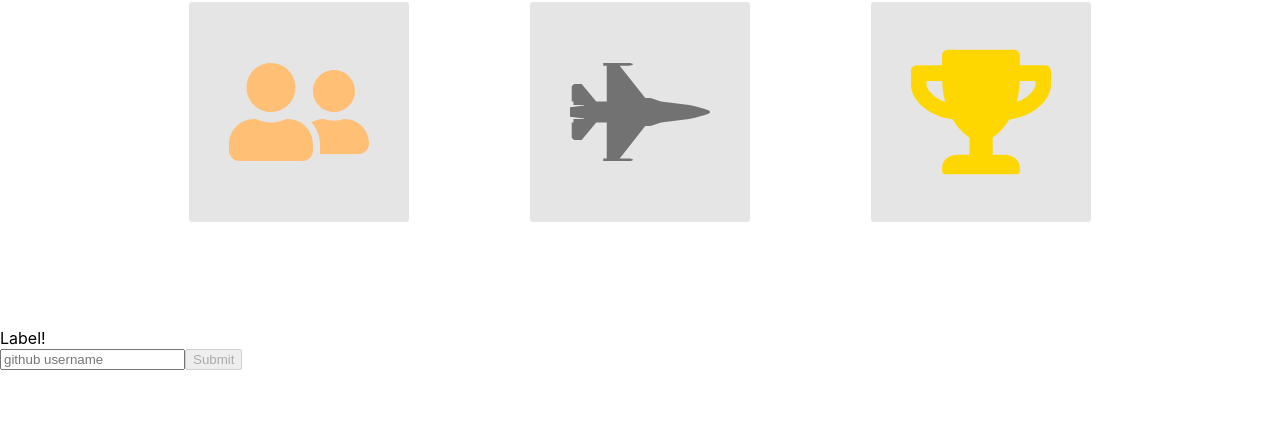
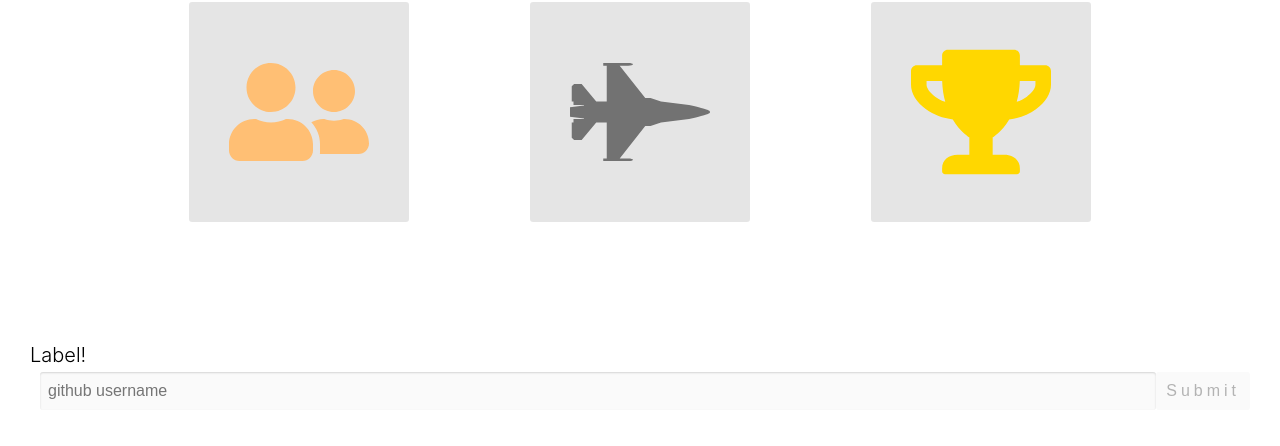
Before and after one commit to alexfuoc/github-battle, a React app: page / in a window 1280 px wide. Shown: the part 214-660 px from the top of the page. Built offline with nearby package versions, Linux system fonts and the light colour scheme.

Commit message:
Player Input updated

```diff
--- a/app/components/Battle.js
+++ b/app/components/Battle.js
@@ -37,19 +37,22 @@ class PlayerInput extends React.Component {
       this.handleSubmit = this.handleSubmit.bind(this)
       this.handleChange = this.handleChange.bind(this)
    }
+
    handleSubmit(event){
       event.preventDefault()
 
       this.props.onSubmit(this.state.username)
    }
+
    handleChange(event) {
       this.setState({
          username: event.target.value
       })
    }
+
    render() {
       return (
-            <form className='column player' onSubmit = {this.handleSubmit}>
+            <form className='column player' onSubmit={this.handleSubmit}>
                <label htmlFor='username' className='player-label'>
                   {this.props.label}
                </label>
@@ -87,7 +90,7 @@ export default class Battle extends React.Component {
       return (
          <React.Fragment >
             <Instructions />
-            <PlayerInput label='Label!' value={() => console.log('value!',value)}/>
+            <PlayerInput label='Label!' value={(value) => console.log('value!',value)}/>
          </React.Fragment>
       )
    }
--- a/app/index.css
+++ b/app/index.css
@@ -142,3 +142,68 @@ li {
    padding: 40px;
    border-radius: 3px;
 }
+
+.column {
+   display: flex;
+   flex-direction: column;
+}
+
+.row {
+   display: flex;
+   flex-direction: row;
+}
+
+.player {
+   flex: 1;
+   margin: 0 20px;
+   padding: 10px;
+}
+
+.player-label {
+   font-size: 20px;
+   margin: 5px 0;
+   font-weight: 300;
+}
+
+.player-inputs input{
+   padding: 8px;
+   font-size: 16px;
+   flex: 2;
+   border-radius: 3px;
+   border: none;
+   box-shadow: inset 0 1px 2px rgba(0,0,0,0.15);
+}
+
+.player-inputs .input-light{
+   background: rgba(0, 0, 0, 0.02);
+}
+
+.player-inputs {
+   flex: 1;
+   margin-left: 10px;
+}
+
+.btn {
+   padding: 10px;
+   text-decoration: uppercase;
+   letter-spacing: .25em;
+   border-radius: 3px;
+   border: none;
+   font-size: 16px;
+   display: flex;
+   justify-content: center;
+   align-items: center;
+   cursor: pointer;
+   text-decoration: none;
+   max-width: 200px;
+}
+
+.dark-btn {
+   color: #e6e6e6;
+   background-color: #141414;
+}
+
+.dark-btn:disabled {
+   background-color: #f2f2f2;
+   color: #c7c7c7;
+}
```
